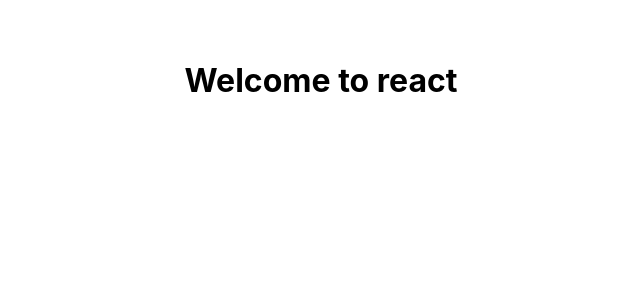
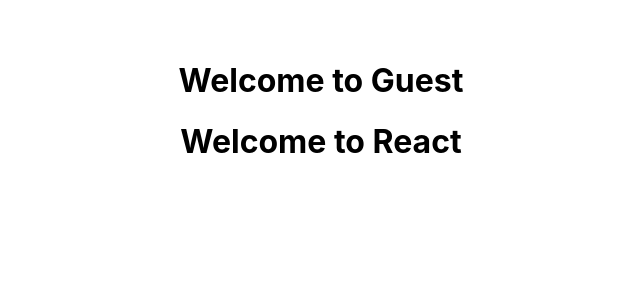
Before and after one commit to Elbie-em/React-Recap, a React (Create React App) app: page / in a window 1280 px wide. Shown: the top 300 px of the page, without its empty margins (319-959 px from the left). Built offline with nearby package versions, Linux system fonts and the light colour scheme.

Commit message:
Add constructor and state

```diff
--- a/src/components/UserGreeting.js
+++ b/src/components/UserGreeting.js
@@ -1,10 +1,19 @@
 import React, { Component } from 'react'
 
 class UserGreeting extends Component {
+  constructor(props) {
+    super(props)
+
+    this.state = {
+       isLoggedIn : false,
+    }
+  }
+
   render() {
     return (
       <div>
-        <h1>Welcome to react</h1>
+        <h1>Welcome to Guest</h1>
+        <h1>Welcome to React</h1>
       </div>
     )
   }
```
